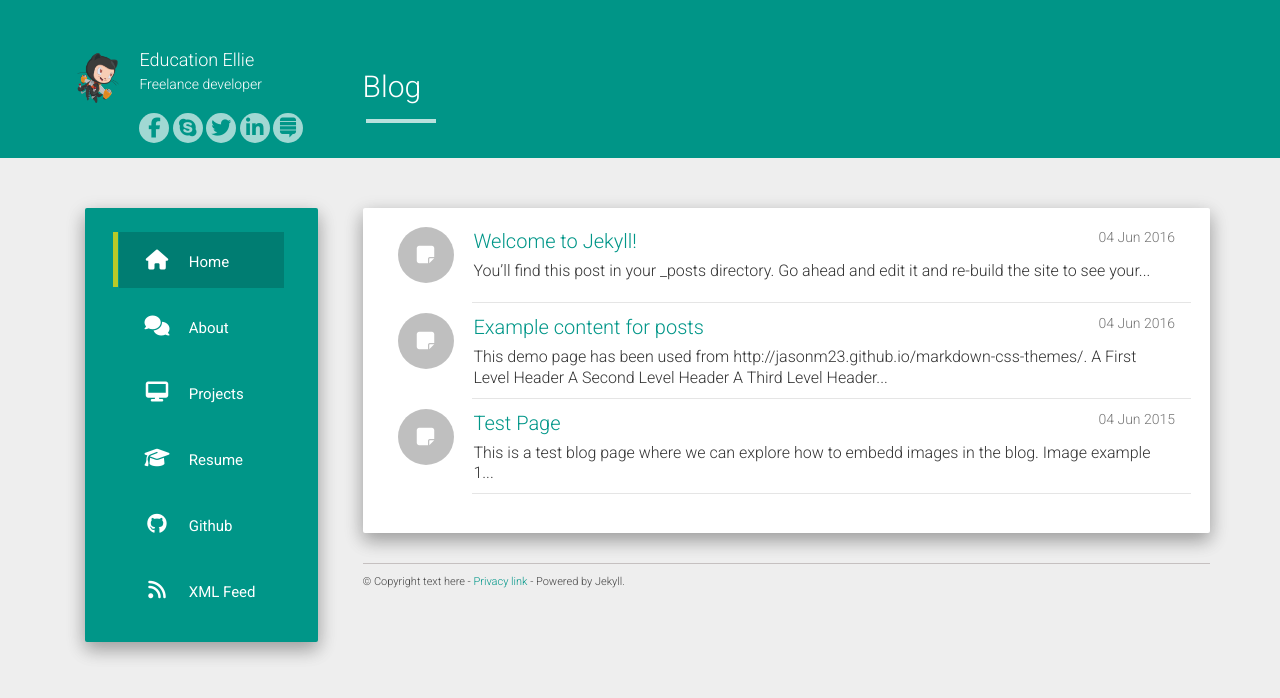
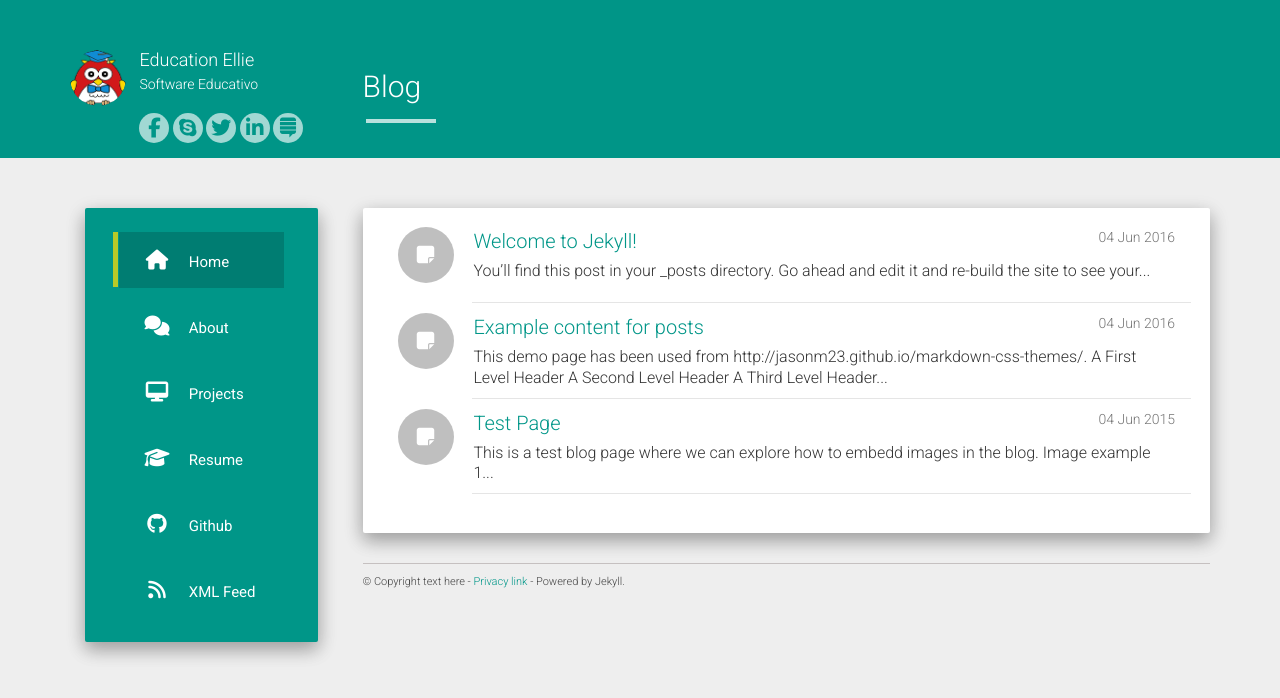
Before and after one commit to pedroluzio/EducationEllie, a Jekyll site: the page built from index.html, in a window 1280 px wide. Shown: the top 698 px of the page. Built offline with Jekyll 4.4.1, drawn with Linux system fonts in a browser that asks for light colours; nearby versions of some CDN libraries; the list of posts is cut into pages by our own code.

Commit message:
Mudança do _config.yml

```diff
--- a/_config.yml
+++ b/_config.yml
@@ -1,11 +1,11 @@
 title: Education Ellie
 description: Software Educacional
 author: Education Ellie
-logo: http://aboutashu.com/hcz-jekyll-blog/static/img/avatar.png
-github: https://github.com/ashutosh2k12
-about: Freelance developer
+logo: /static/img/logo.png
+github: https://github.com/pedroluzio/EducationEllie
+about: Software Educativo
 disqus_shortname: aboutashu
-google_analytics: UA-72862926-1
+#google_analytics: UA-72862926-1
 urls:
     - text: Home
       url: /
@@ -21,7 +21,7 @@
       url: '#'
       icon: fa-graduation-cap
     - text: Github
-      url: https://github.com/ashutosh2k12
+      url: https://github.com/pedroluzio/EducationEllie
       icon: fa-github
     - text: XML Feed
       url: /feed.xml
```
Also changed, not shown: static/img/logo.png (added).
